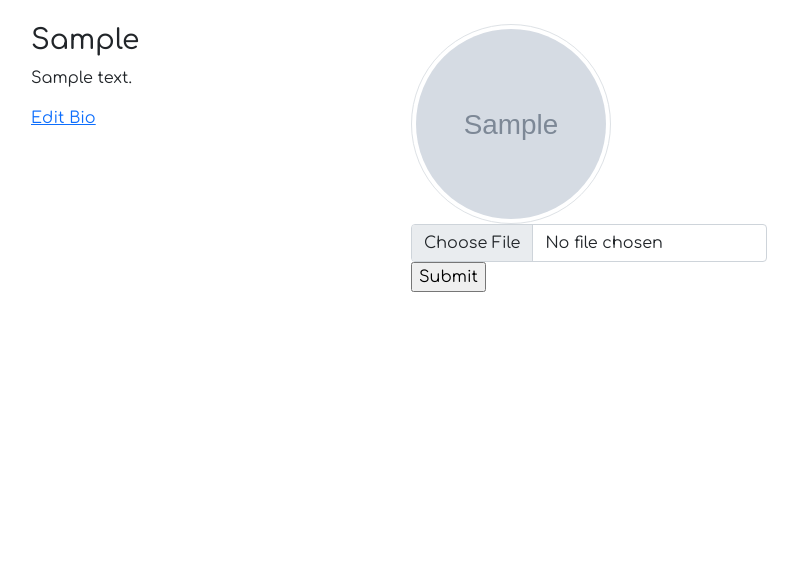
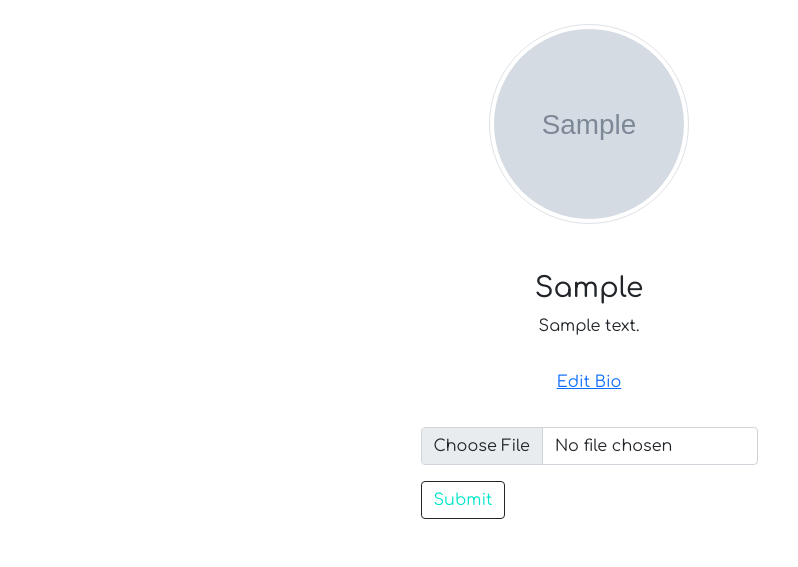
Before and after one commit to Wakarende/Blog, a Flask app: a page that uses app/templates/profile/profile.html in a window 1280 px wide. Shown: the part 233-800 px from the top of the page, without its empty margins (51-849 px from the left). Run offline with Flask 2, Linux system fonts and the light colour scheme; a user stored in the database is signed in; tables that the repository leaves empty hold one stand-in row (values such as "Sample post"); grey boxes marked "Sample" are stand-in pictures; some libraries are stand-ins or nearby versions.

Commit message:
style profile section

```diff
--- a/app/templates/profile/profile.html
+++ b/app/templates/profile/profile.html
@@ -4,35 +4,35 @@
 <div class="container">
   <div class="row">
     <!-- displaying  Username-->
-  <div class="col-md-4">
-    <h3> {{user.username| capitalize}} </h3>
-    <!--Displaying user bio-->
-    {% if user.bio %}
-      <p> {{user.bio}}</p>
-    {%else%}
-      <p> {{user.username| capitalize}} has no bio </p>
-    {% endif %}
-    {% if user == current_user %}
-    <a href="{{url_for('main.update_profile',uname=user.username)}}">Edit Bio</a>
-    {% endif %}
-  </div>
     <!--Display profile photo-->
-  <div class="col-md-4">
+    <div class="col-md-12 align-items-center">
+      <div class="profile-flex" style="display: flex; align-items: center; justify-content: center; align-self: center; flex-direction: column;">
         {% if user.profile_pic_path %}
         <img src="{{url_for('static',filename=user.profile_pic_path)}}" alt="" class="img-thumbnail" style="border-radius: 100px; width: 200px; height: 200px;">
         {%else%}
         <p>No profile picture</p>
         {% endif %}
+        <h3 class="mt-5"> {{user.username| capitalize}} </h3>
+        <!--Displaying user bio-->
+        {% if user.bio %}
+          <p> {{user.bio}}</p>
+        {%else%}
+          <p class="text-center"> {{user.username| capitalize}} has no bio </p>
+        {% endif %}
+        {% if user == current_user %}
+        <a href="{{url_for('main.update_profile',uname=user.username)}}" class="mt-3">Edit Bio</a>
+        {% endif %} <hr>
         {% if user == current_user %}
         <div class="form-floating">
           <form  action="{{url_for('main.update_pic',uname=user.username)}}" method="post" enctype = "multipart/form-data">
             <input type="file"  name="photo" class="form-control" required>
-        <input type="submit">
+            <input type="submit" class="btn btn-outline-dark mt-3" style="color:#00e6cb; ">
           </form>
         </div>
         {% endif %}
       </div>
     </div>
   </div>
+</div>
 
 {% endblock %}
```
Lines whose indentation alone changed are shown as unchanged.
